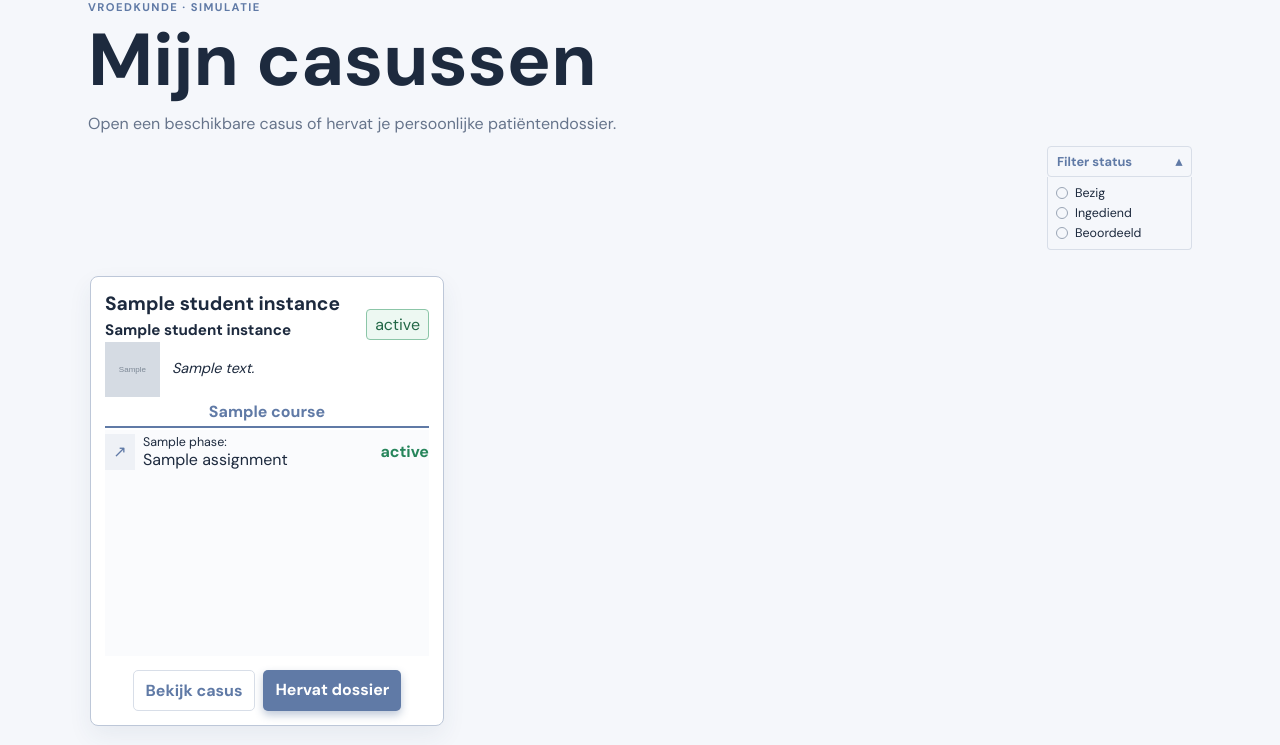
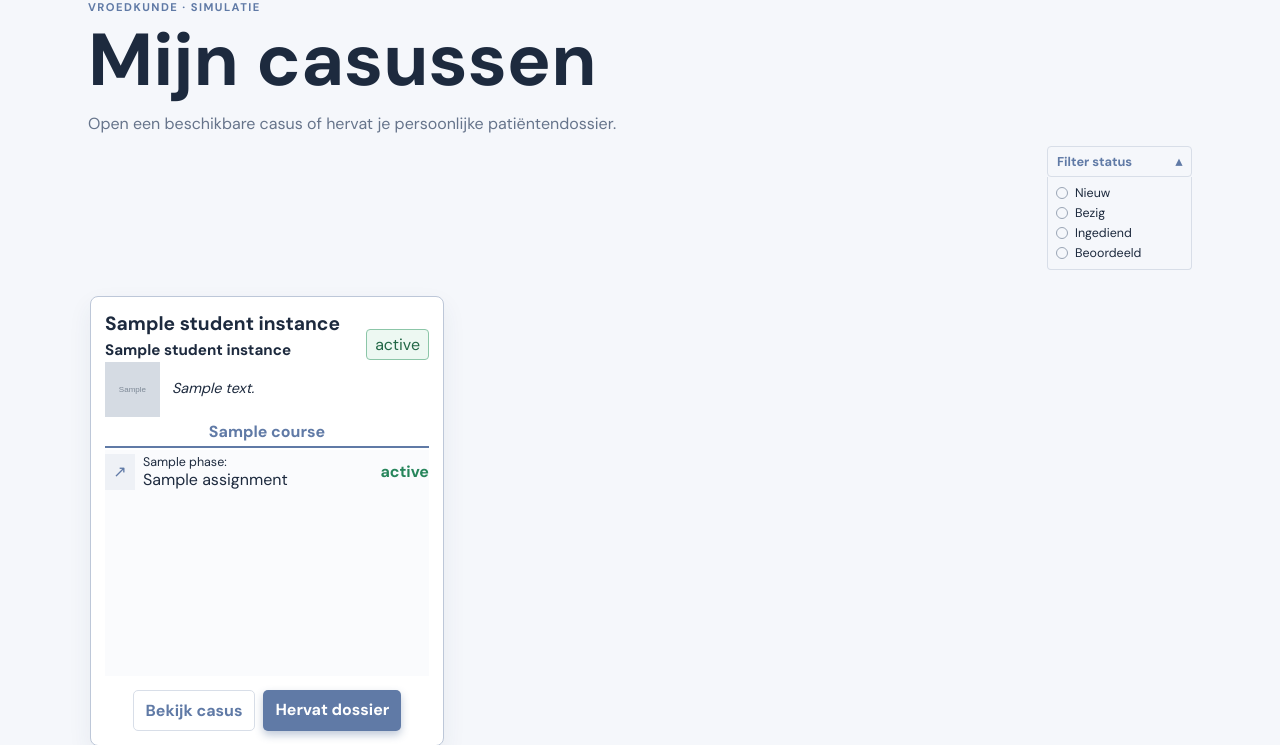
Before and after one commit to vives-project-xp/EducatiefEPD, a Django app: template Software/templates/dossier/home.html in a window 1280 px wide, after a click on "Filter status". Shown: the part 81-826 px from the top of the page. Run offline with Django 5.2, Linux system fonts and the light colour scheme; the template is opened without the code that fills it: most values are stand-ins (such as "Sample title", 1, 10 or a date in 2020); grey boxes marked "Sample" are stand-in pictures; some libraries are stand-ins or nearby versions.

Commit message:
filter optie nieuw added

```diff
--- a/Software/templates/dossier/home.html
+++ b/Software/templates/dossier/home.html
@@ -16,6 +16,10 @@
   <details class="case-filter">
     <summary>Filter status</summary>
     <div class="case-filter-options" aria-label="Filter casussen op status">
+      <label class="case-filter-option">
+        <input type="checkbox" value="new" data-status-filter>
+        <span>Nieuw</span>
+      </label>
       <label class="case-filter-option">
         <input type="checkbox" value="active" data-status-filter>
         <span>Bezig</span>
```
